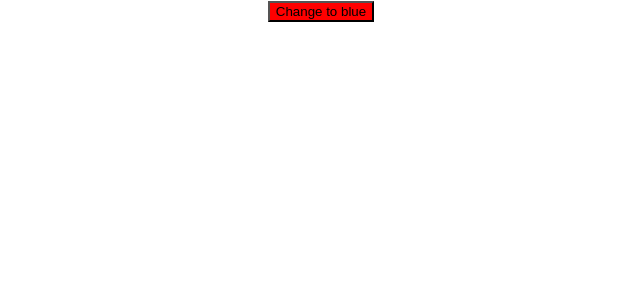
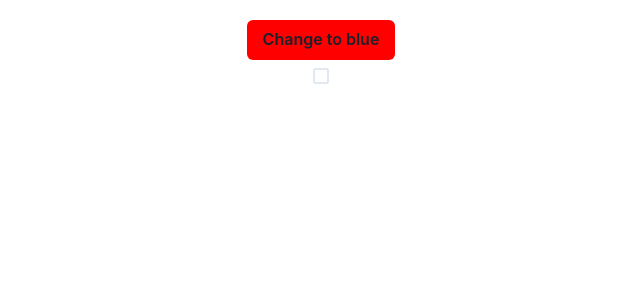
Before and after one commit to alifakbar111/udemy-react-testing-library, a React (Create React App) app in the folder color-button/: page / in a window 1280 px wide. Shown: the top 300 px of the page, without its empty margins (319-959 px from the left). Built offline with nearby package versions, Linux system fonts and the light colour scheme.

Commit message:
feat: add checkbox testing

```diff
--- a/color-button/src/App.js
+++ b/color-button/src/App.js
@@ -1,18 +1,34 @@
 import React, { useState } from 'react';
+import { Button, ChakraProvider, Checkbox, Stack, VStack } from '@chakra-ui/react'
 import './App.css';
 
 function App() {
   const [buttonColor, setButtonColor] = useState('red');
   const newButtonColor = buttonColor === 'red' ? 'blue' : 'red';
-
+  const [disabled, setDisabled] = useState(false)
   return (
-    <div className="App">
-      <button
-        style={{ backgroundColor: buttonColor }}
-        onClick={() => setButtonColor(newButtonColor)}>
-        Change to {newButtonColor}
-      </button>
-    </div>
+    <ChakraProvider>
+      <div className="App">
+        <Stack p={5}>
+          <VStack>
+          <Button
+            style={{ backgroundColor: disabled ? 'gray' : buttonColor }}
+            onClick={() => setButtonColor(newButtonColor)}
+            disabled={disabled}
+          >
+            Change to {newButtonColor}
+          </Button>
+          <Checkbox
+            type="checkbox"
+            name="checkbox"
+            defaultChecked={disabled}
+            aria-checked={disabled}
+            onChange={(e) => setDisabled(e.target.checked)}
+            />
+            </VStack>
+        </Stack>
+      </div>
+    </ChakraProvider>
   );
 }
 
```
Also changed, not shown: 1 other file (tests, documents, lock files or other folders).
